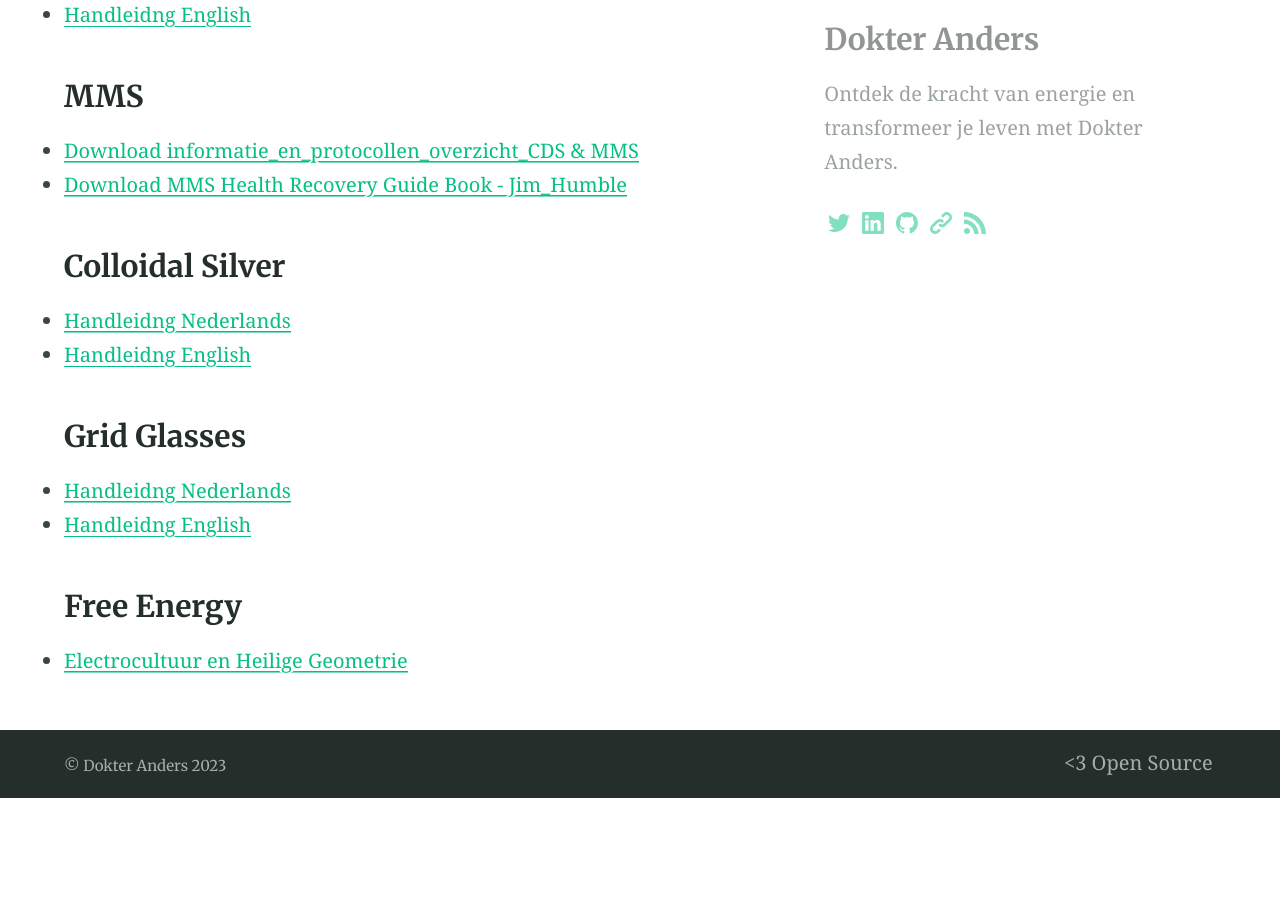
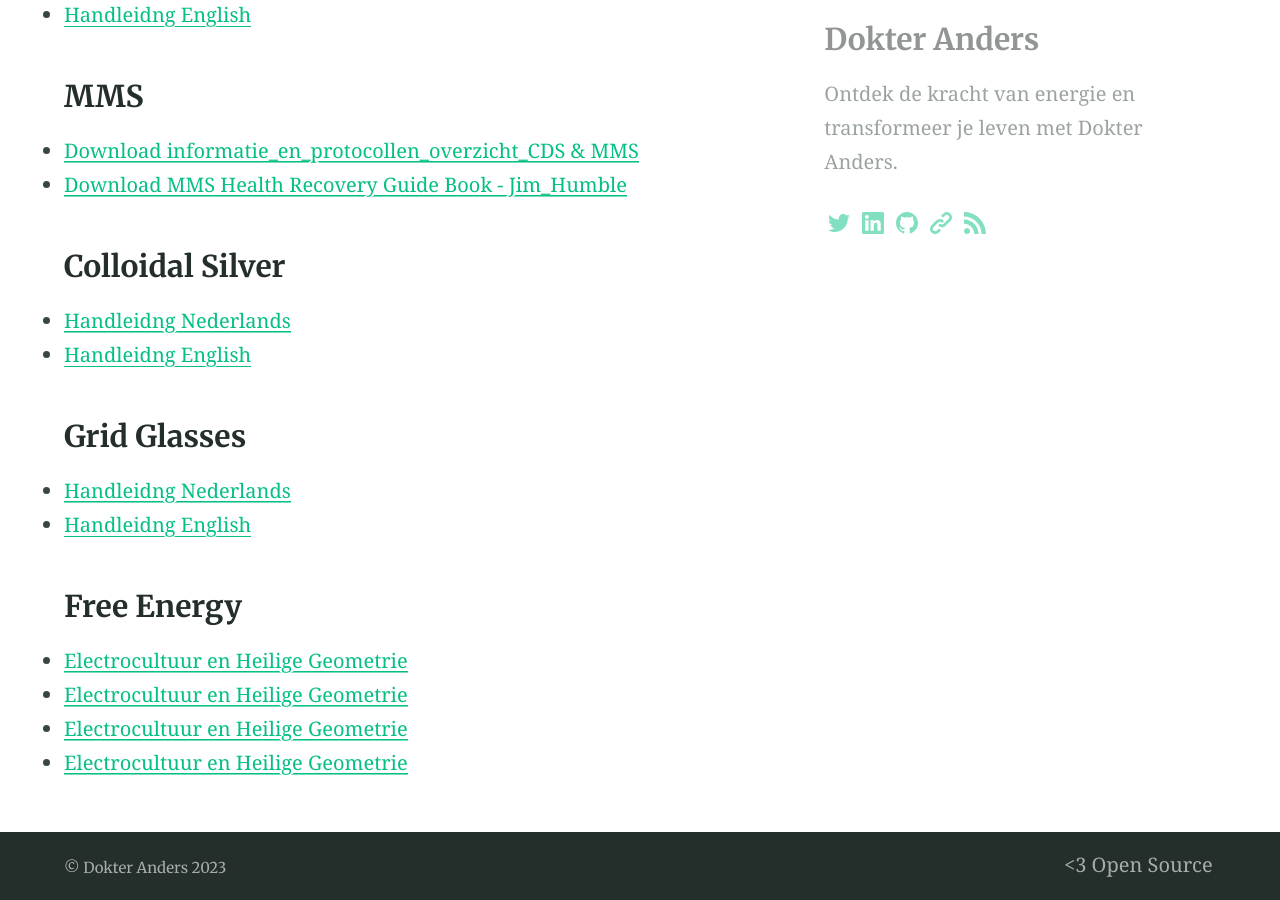
Before and after one commit to dokteranders/dokteranders.com, a Jekyll site: the page built from downloads.md, in a window 1280 px wide and 900 px high, scrolled down 2298 px. Built offline with Jekyll 4.4.1, drawn with Linux system fonts in a browser that asks for light colours; before the commit the page ends 3096 px from its top, so only the background shows below that.

Commit message:
Update downloads.md

```diff
--- a/downloads.md
+++ b/downloads.md
@@ -61,3 +61,6 @@
 
 ### Free Energy
 - [Electrocultuur en Heilige Geometrie](./Electrocultuur_en_Heilige_Geometrie.pdf)
+- [Electrocultuur en Heilige Geometrie](./.pdf)
+- [Electrocultuur en Heilige Geometrie](./Electrocultuur_en_Heilige_Geometrie.pdf)
+- [Electrocultuur en Heilige Geometrie](./Electrocultuur_en_Heilige_Geometrie.pdf)
```
